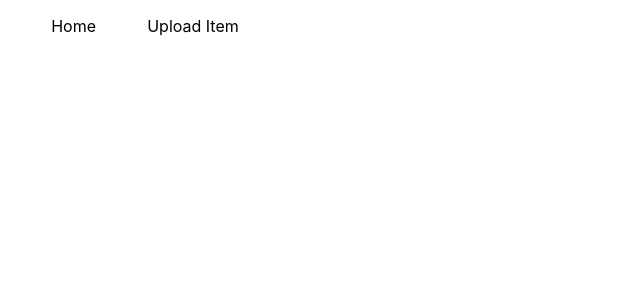
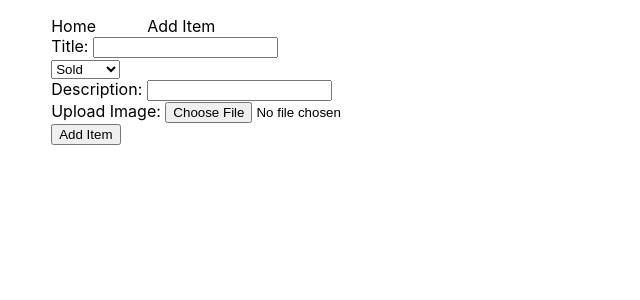
Before and after one commit to ahmadgabariin/auction, a React (Create React App) app: page /additem in a window 1280 px wide. Before the commit this address had no page. Shown: the top 300 px of the page, without its empty margins (0-640 px from the left). Built offline with nearby package versions, Linux system fonts and the light colour scheme.

Commit message:
add item component

```diff
--- a/package.json
+++ b/package.json
@@ -10,6 +10,8 @@
     "@testing-library/jest-dom": "^5.16.4",
     "@testing-library/react": "^13.3.0",
     "@testing-library/user-event": "^13.5.0",
+    "mobx": "^6.6.1",
+    "mobx-react": "^7.5.1",
     "react": "^18.2.0",
     "react-dom": "^18.2.0",
     "react-router-dom": "^6.3.0",
--- /dev/null
+++ b/src/components/AddItem/AddItem.js
@@ -0,0 +1,42 @@
+import React from 'react'
+
+function AddItem() {
+    const handleChanges = (e) => {
+
+    }
+    return (
+        <div>
+            <div>
+                <span>Title: </span>
+                <input type="text" name="itemTitle" />
+            </div>
+            <select id="select-input" name="category" onChange={handleChanges}>
+                <option value="sold">Sold</option>
+                <option value="name">Name</option>
+                <option value="email">Email</option>
+                <option value="owner">Owner</option>
+                <option value="country">Country</option>
+            </select>
+            <div>
+                <span>Description: </span>
+                <input type="text" name="description" />
+            </div>
+            <div>
+                <span>Upload Image: </span>
+                <input type="file" name="myImage"></input>
+            </div>
+            <button>Add Item</button>
+        </div>
+    )
+}
+
+export default AddItem
+
+// title:String
+//   category:String
+//   image:String //firebase link
+//   price:Number
+//   available:Boolean
+//   dateOfApprove:Date
+//   isApproved:Boolean
+//   description:String
--- a/src/components/Container/Container.js
+++ b/src/components/Container/Container.js
@@ -3,6 +3,7 @@ import { BrowserRouter, Route, Routes } from 'react-router-dom'
 import MainPage from '../MainPage/MainPage'
 import Navbar from './../Navbar/Navbar'
 import './Container.css'
+import AddItem from './../AddItem/AddItem';
 function Container() {
   return (
     <div className='Container'>
@@ -10,6 +11,7 @@ function Container() {
             <Navbar/>
             <Routes>
               <Route path='/' element = {<MainPage/>} />
+              <Route path='/additem' element = {<AddItem/>} />
             </Routes>
         </BrowserRouter>
     </div>
--- a/src/components/Navbar/Navbar.js
+++ b/src/components/Navbar/Navbar.js
@@ -5,7 +5,7 @@ function Navbar() {
   return (
     <div className='nav-bar'>
       <Link to={`/`} >Home</Link>
-      <Link to={`/uploadItem`} >Upload Item</Link>
+      <Link to={`/additem`} >Add Item</Link>
     </div>
   )
 }
--- a/src/components/Searchbar/Searchbar.js
+++ b/src/components/Searchbar/Searchbar.js
@@ -1,6 +1,5 @@
 import React from 'react'
 import './Searchbar.css'
-import Button from '@mui/material/Button';
 import TextField from '@mui/material/TextField';
 function Searchbar() {
 
@@ -12,7 +11,6 @@ function Searchbar() {
     <div className='search-bar'>
       <TextField id="standard-basic" label="Search"
          variant="standard" name='searchInput' onChange={search}/>
-      <Button variant="contained">Hello World</Button>
     </div>
   )
 }
```
Also changed, not shown: 1 other file (tests, documents, lock files or other folders).
